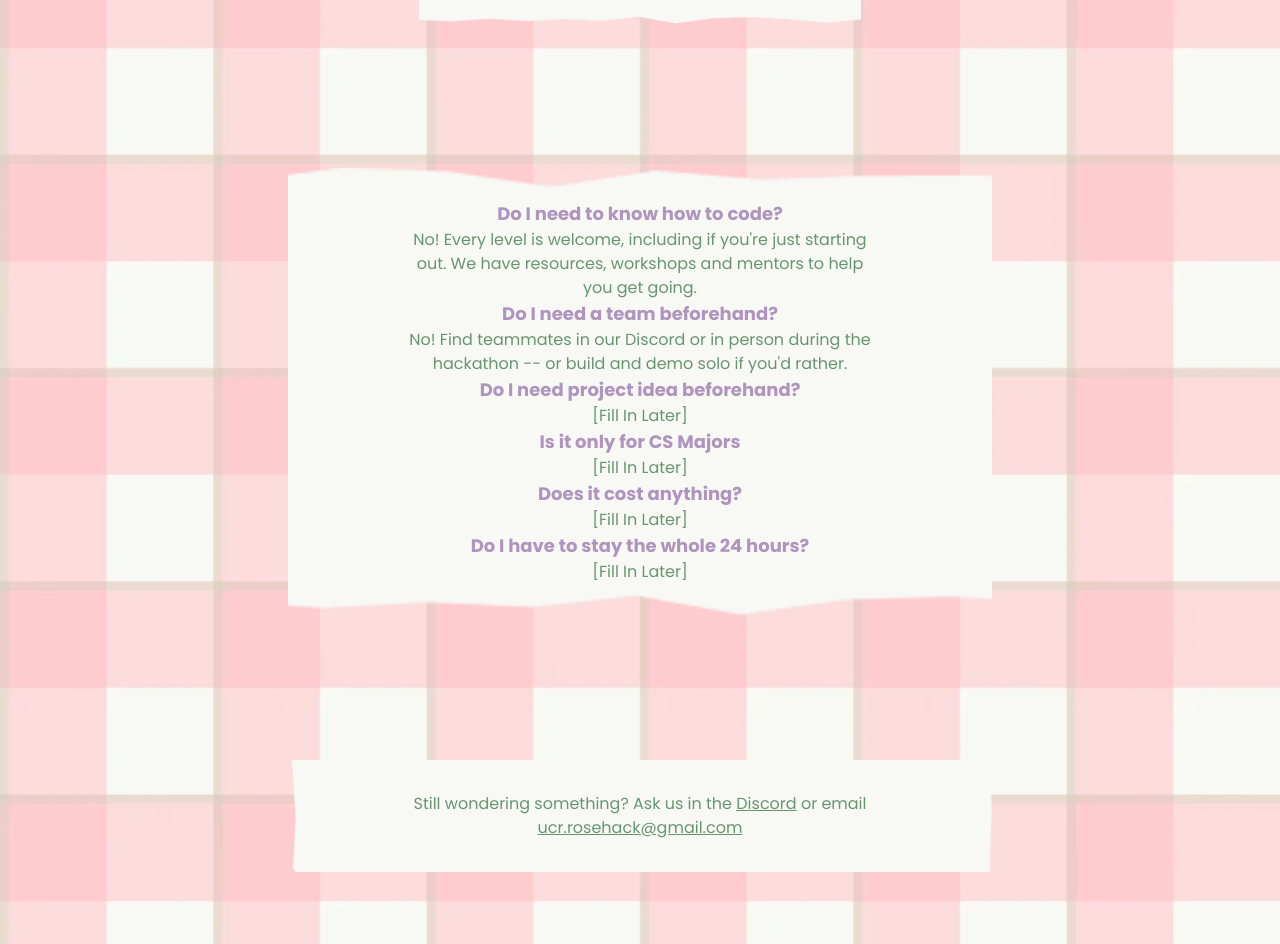
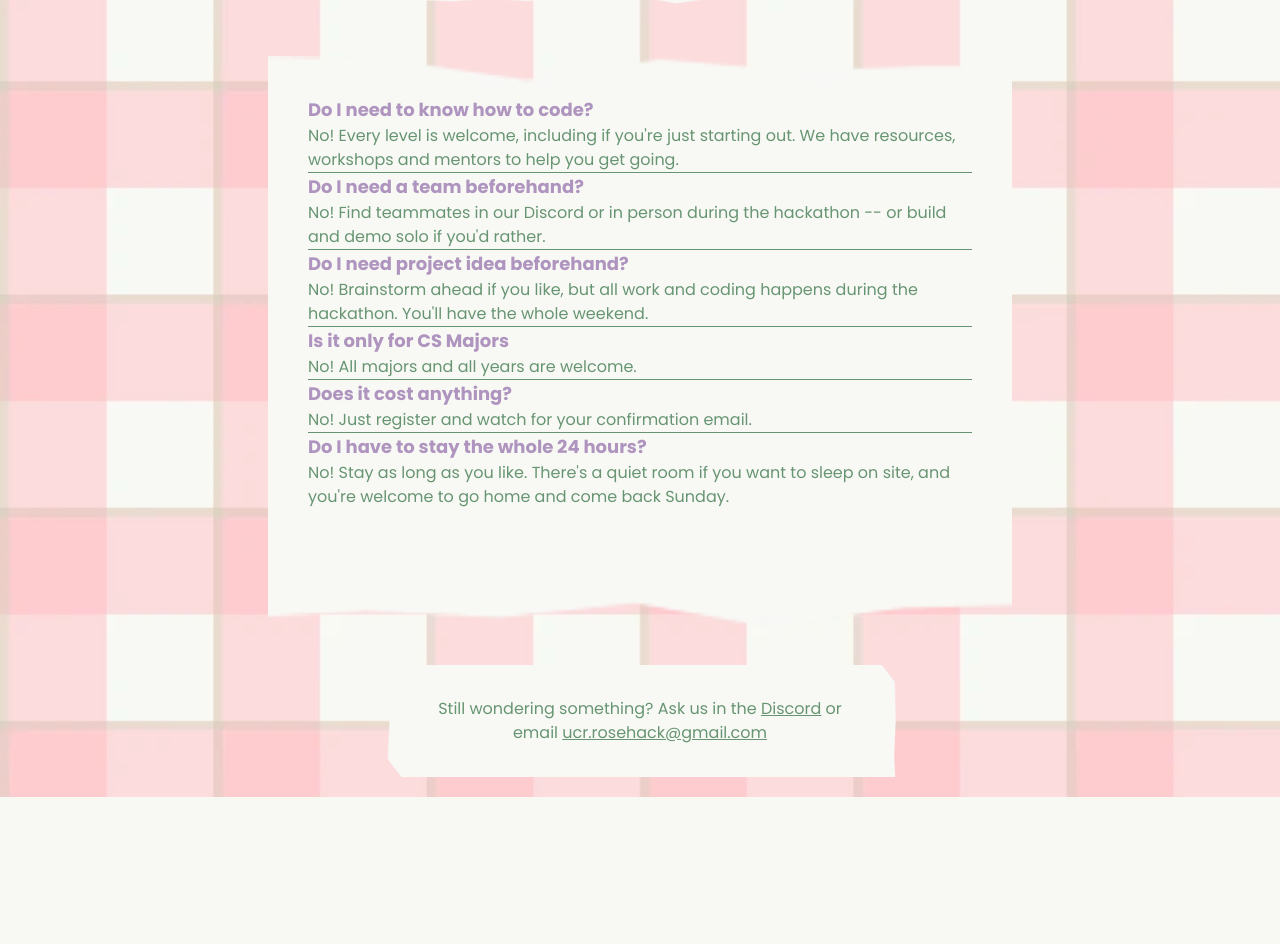
Before and after one commit to rosehackucr/rosehack27, a Next.js app: page /faq in a window 1280 px wide. Shown: the part 280-1224 px from the top of the page. After the commit the page ends 1077 px from the top, so only its background shows below. Built offline with nearby package versions, Linux system fonts and the light colour scheme.

Commit message:
FAQ Formatting Setup

```diff
--- a/src/app/faq/page.tsx
+++ b/src/app/faq/page.tsx
@@ -5,7 +5,7 @@ const FAQ = () => {
     <section className="mx-auto w-auto justify-center bg-[url('/gingham-panel.webp')] bg-contain bg-center">
       {/* Overall Container Section */}
 
-      <section className="mx-auto justify-center p-10 text-center">
+      <section className="mx-auto justify-center pt-5 pb-2 text-center">
         <div className="relative mx-auto max-w-3xl">
           {/* Title Section */}
           <section className="text-center">
@@ -19,51 +19,57 @@ const FAQ = () => {
         </div>
       </section>
 
-      <section className="mx-auto justify-center p-10 text-center">
+      <section className="mx-auto justify-center pt-0 text-left">
         <div className="relative mx-auto max-w-3xl">
           {/* Main Section */}
-          <section className="text-center">
-            <div className="m-8 inline-flex flex-col items-center justify-center bg-[url('/faq/paper-card-top.webp')] bg-cover bg-center bg-no-repeat px-30 py-8">
+          <section className="text-left">
+            <div className=" m-3 flex-col items-center text-left bg-[url('/faq/paper-card-top.webp')] bg-cover bg-center bg-no-repeat px-10 pt-10 pb-30">
               <QACard
                 question="Do I need to know how to code?"
                 answer="No! Every level is welcome, including if you're just starting out. We have resources, workshops and mentors to help you get going."
               />
+              <hr></hr>
 
               <QACard
                 question="Do I need a team beforehand?"
                 answer="No! Find teammates in our Discord or in person during the hackathon -- or build and demo solo if you'd rather."
               />
+              <hr></hr>
 
               <QACard
                 question="Do I need project idea beforehand?"
-                answer="[Fill In Later]"
+                answer="No! Brainstorm ahead if you like, but all work and coding happens during the hackathon. You'll have the whole weekend."
               />
+              <hr></hr>
 
               <QACard
                 question="Is it only for CS Majors"
-                answer="[Fill In Later]"
+                answer="No! All majors and all years are welcome."
               />
+              <hr></hr>
 
               <QACard
                 question="Does it cost anything?"
-                answer="[Fill In Later]"
+                answer="No! Just register and watch for your confirmation email."
               />
+              <hr></hr>
 
               <QACard
                 question="Do I have to stay the whole 24 hours?"
-                answer="[Fill In Later]"
+                answer="No! Stay as long as you like. There's a quiet room if you want to sleep on site, and you're welcome to go home and come back Sunday."
               />
+
             </div>
           </section>
         </div>
       </section>
 
-      <section className="mx-auto justify-center p-10 text-center">
-        <div className="relative mx-auto max-w-3xl">
+      <section className="mx-auto justify-center p-5 text-center">
+        <div className="relative mx-auto max-w-lg">
           {/* Footnote Section */}
           <section className="text-center">
-            <div className="m-8 inline-flex flex-col items-center justify-center bg-[url('/faq/paper-card-top.webp')] bg-cover bg-center bg-no-repeat px-30 py-8">
-              <p>
+            <div className="mt-1 inline-flex flex-col items-center justify-center bg-[url('/faq/paper-card-top.webp')] bg-cover bg-center bg-no-repeat px-10 py-8">
+              <p className="text-base">
                 Still wondering something? Ask us in the{" "}
                 <a
                   href="https://discord.gg/Md27WDfEZF"
--- a/src/components/faq/question-answer-card.tsx
+++ b/src/components/faq/question-answer-card.tsx
@@ -6,10 +6,10 @@ type QACard = {
 const QACard = ({ question, answer }: QACard) => {
   return (
     <div>
-      <h3 className="font-poppins text-rosehack-purple text-lg font-bold">
+      <h3 className="text-left font-poppins text-rosehack-purple text-lg font-bold">
         {question}
       </h3>
-      <p className="text-base">{answer}</p>
+      <p className="text-left text-base">{answer}</p>
     </div>
   );
 };
```
